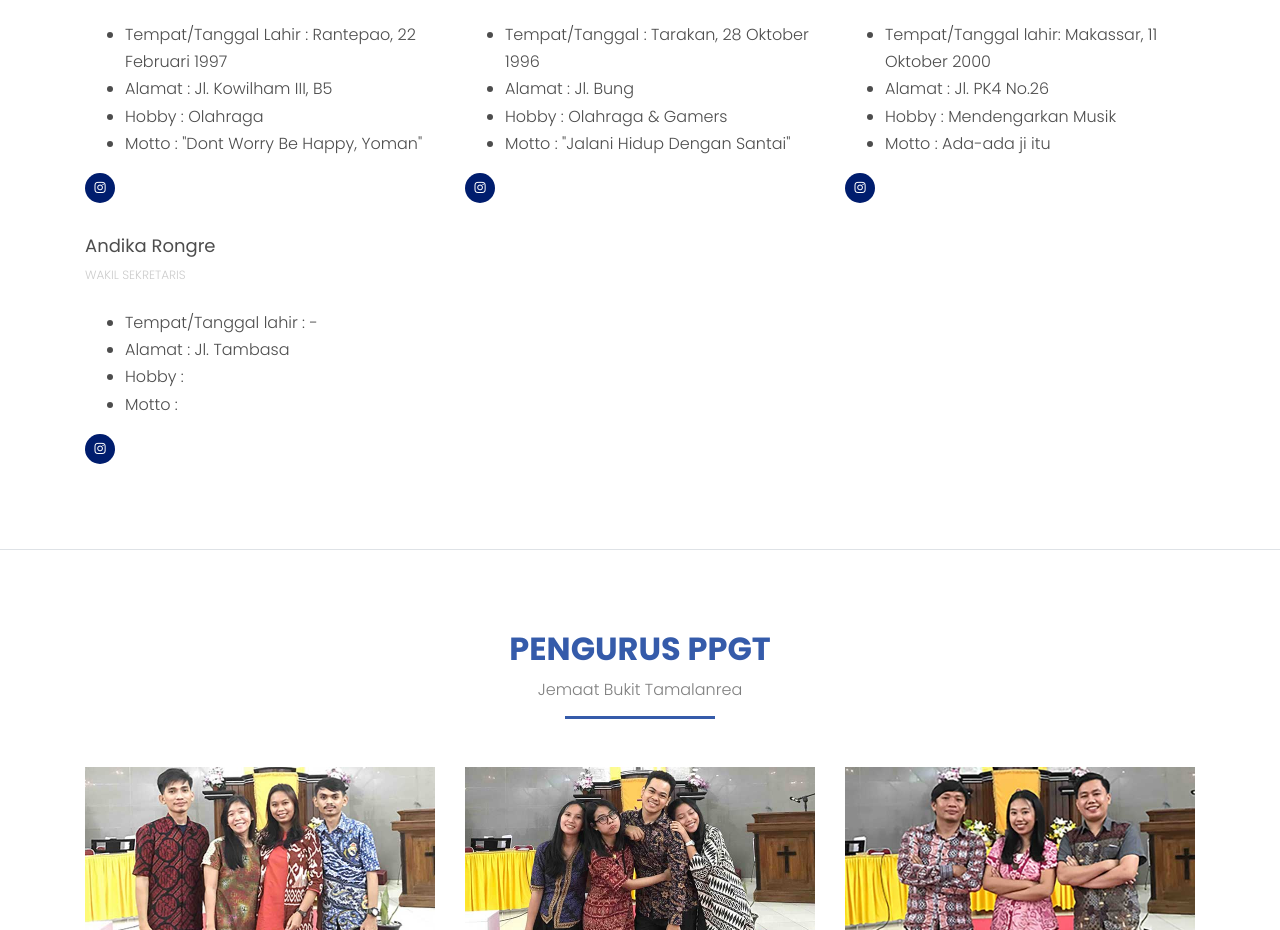
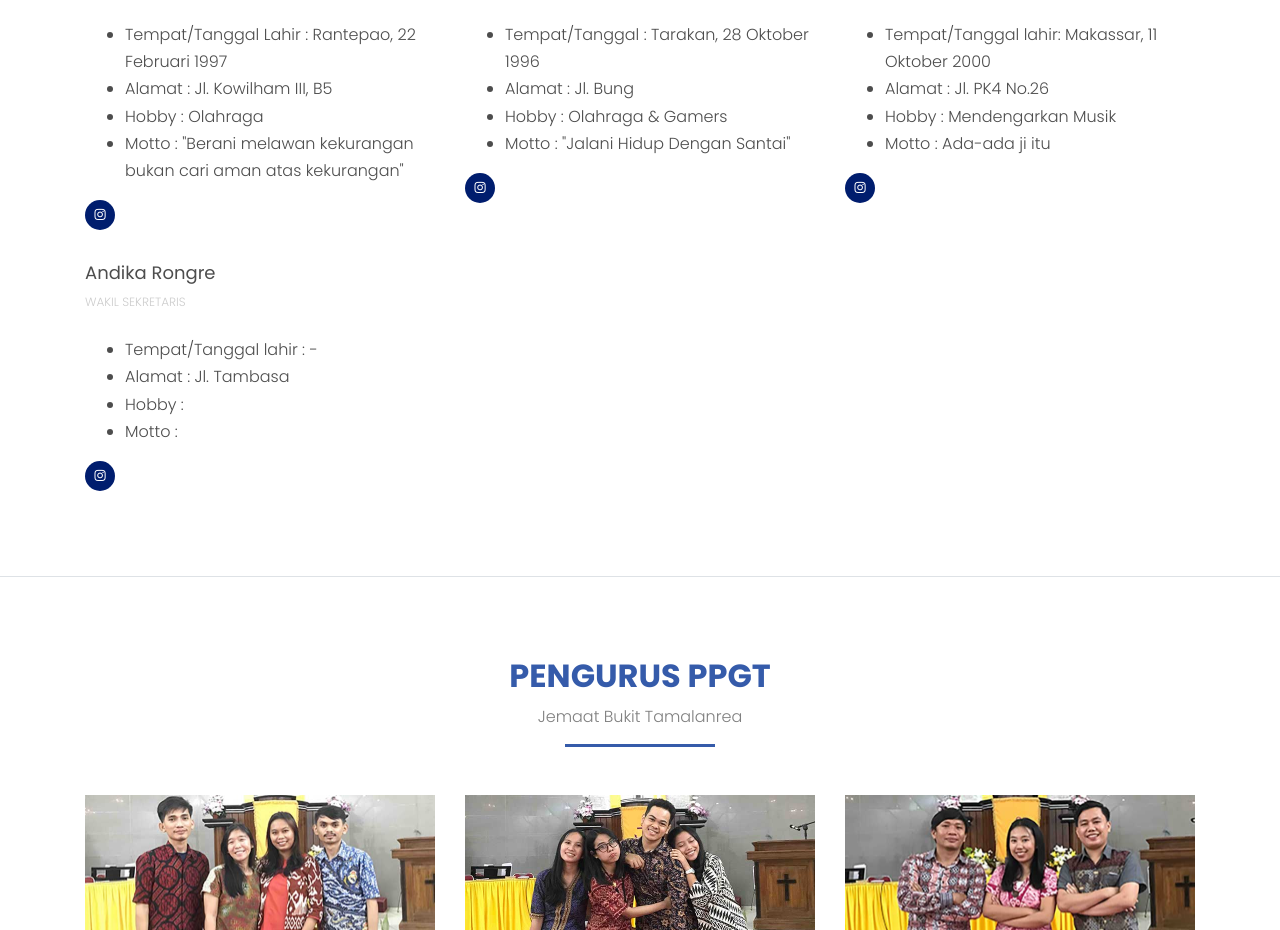
Before and after one commit to BobChrismansyah/piabukit.github.io, a plain HTML site: page index.html in a window 1280 px wide. Shown: the part 3868-4798 px from the top of the page. Drawn offline with Linux system fonts and the light colour scheme; files whose address does not match are found by name; a web font is replaced by a local one.

Commit message:
Ubah motto ketua

```diff
--- a/index.html
+++ b/index.html
@@ -260,7 +260,7 @@
                 <li>Tempat/Tanggal Lahir : Rantepao, 22 Februari 1997</li>
                 <li>Alamat : Jl. Kowilham III, B5</li>
                 <li>Hobby : Olahraga </li>
-                <li>Motto : "Dont Worry Be Happy, Yoman"</li>
+                <li>Motto : "Berani melawan kekurangan bukan cari aman atas kekurangan"</li>
               </ul></p>
               <ul class="ul-social-circle">
                 <li><a href=""><span class="icon-instagram"></span></a></li>
```
